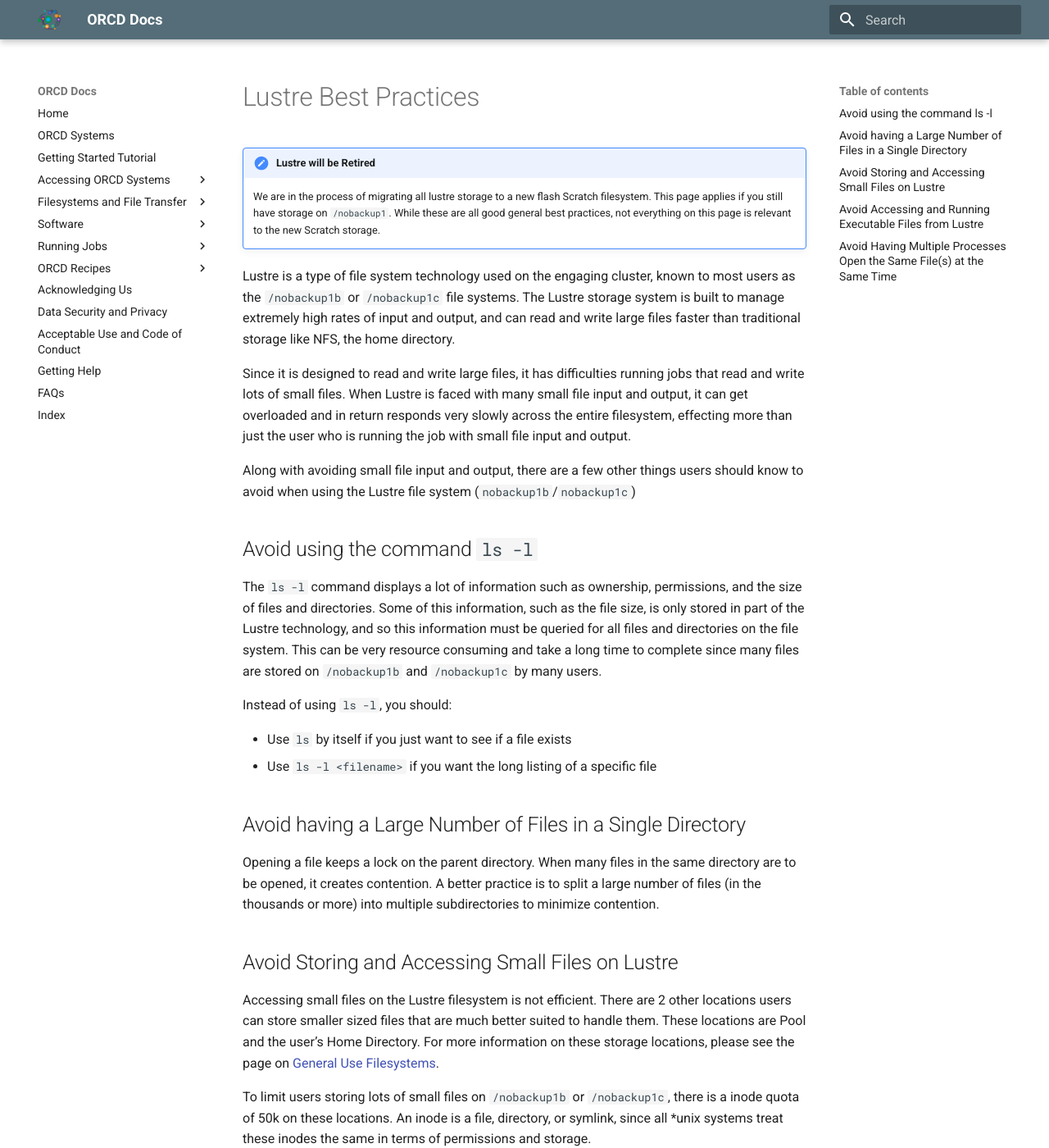
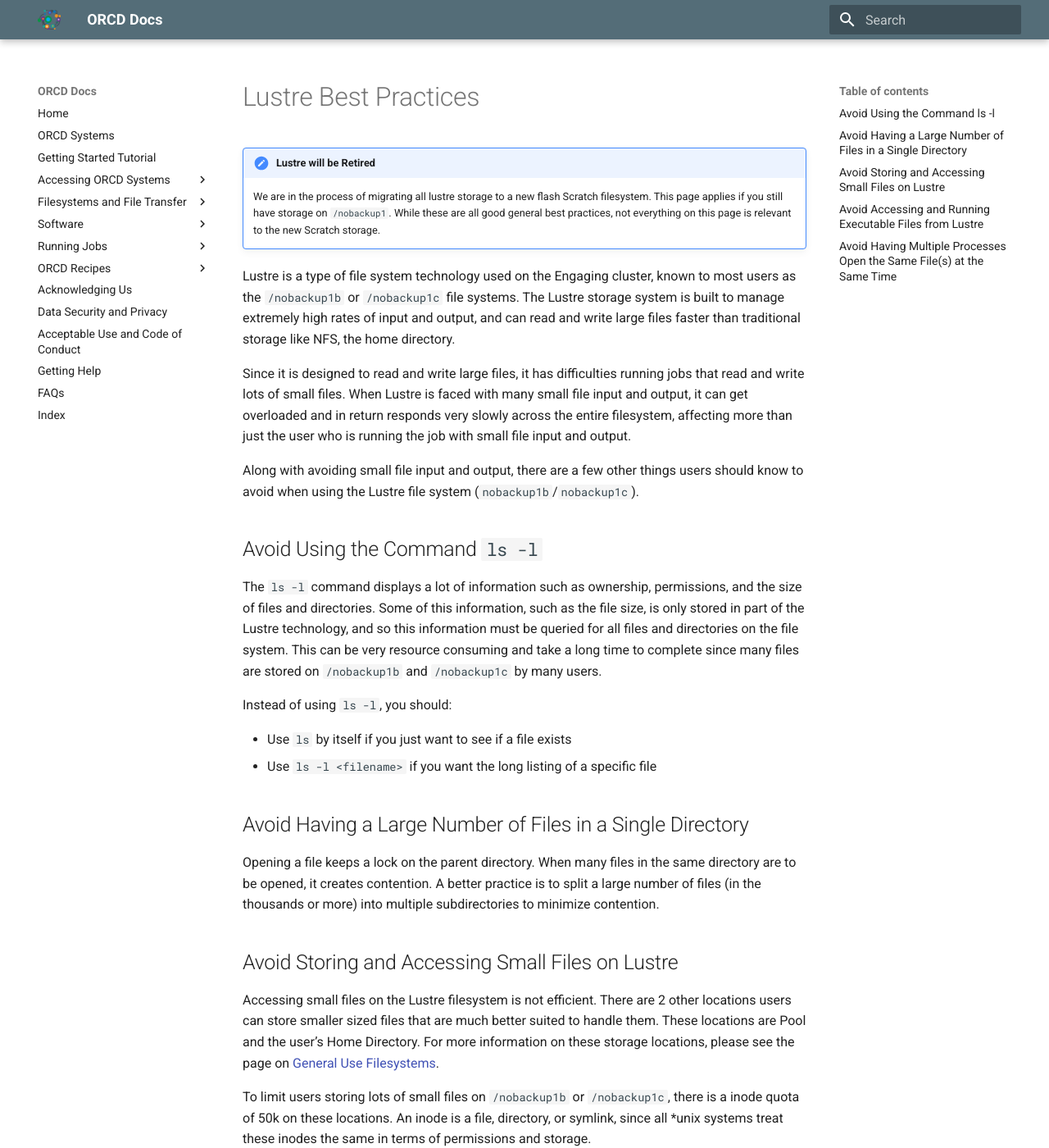
Before and after one commit to mit-orcd/orcd-docs-edit, an MkDocs documentation site: the page built from docs/filesystems-file-transfer/lustre-best-practices.md, in a window 1280 px wide and 1400 px high. Shown: the whole window at 82% size. Built offline with MkDocs 1.6.1 and Material for MkDocs 9.7.7, drawn with Linux system fonts in a browser that asks for light colours; some of the changed text lies outside the part shown.

Commit message:
minor typo fixes

```diff
--- a/docs/filesystems-file-transfer/lustre-best-practices.md
+++ b/docs/filesystems-file-transfer/lustre-best-practices.md
@@ -3,13 +3,13 @@
 !!! note "Lustre will be Retired"
     We are in the process of migrating all lustre storage to a new flash Scratch filesystem. This page applies if you still have storage on `/nobackup1`. While these are all good general best practices, not everything on this page is relevant to the new Scratch storage.
 
-Lustre is a type of file system technology used on the engaging cluster, known to most users as the `/nobackup1b` or `/nobackup1c` file systems. The Lustre storage system is built to manage extremely high rates of input and output, and can read and write large files faster than traditional storage like NFS, the home directory.
+Lustre is a type of file system technology used on the Engaging cluster, known to most users as the `/nobackup1b` or `/nobackup1c` file systems. The Lustre storage system is built to manage extremely high rates of input and output, and can read and write large files faster than traditional storage like NFS, the home directory.
 
-Since it is designed to read and write large files, it has difficulties running jobs that read and write lots of small files. When Lustre is faced with many small file input and output, it can get overloaded and in return responds very slowly across the entire filesystem, effecting more than just the user who is running the job with small file input and output.
+Since it is designed to read and write large files, it has difficulties running jobs that read and write lots of small files. When Lustre is faced with many small file input and output, it can get overloaded and in return responds very slowly across the entire filesystem, affecting more than just the user who is running the job with small file input and output.
 
-Along with avoiding small file input and output, there are a few other things users should know to avoid when using the Lustre file system (`nobackup1b`/`nobackup1c`)
+Along with avoiding small file input and output, there are a few other things users should know to avoid when using the Lustre file system (`nobackup1b`/`nobackup1c`).
 
-## Avoid using the command `ls -l`
+## Avoid Using the Command `ls -l`
 
 The `ls -l` command displays a lot of information such as ownership, permissions, and the size of files and directories. Some of this information, such as the file size, is only stored in part of the Lustre technology, and so this information must be queried for all files and directories on the file system. This can be very resource consuming and take a long time to complete since many files are stored on `/nobackup1b` and `/nobackup1c` by many users.
 
@@ -18,7 +18,7 @@ Instead of using `ls -l`, you should:
 - Use `ls` by itself if you just want to see if a file exists
 - Use `ls -l <filename>` if you want the long listing of a specific file
 
-## Avoid having a Large Number of Files in a Single Directory
+## Avoid Having a Large Number of Files in a Single Directory
 
 Opening a file keeps a lock on the parent directory. When many files in the same directory are to be opened, it creates contention. A better practice is to split a large number of files (in the thousands or more) into multiple subdirectories to minimize contention.
 
```
Also changed, not shown: other parts of docs/filesystems-file-transfer/lustre-best-practices.md (+1 -1 lines).
